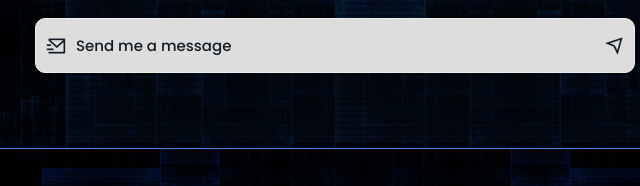
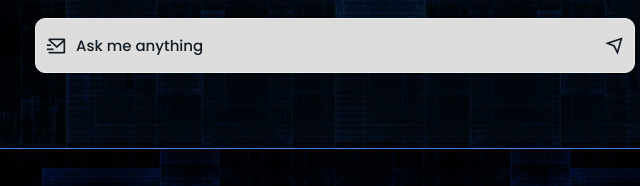
Before and after one commit to ardash-13/argie-portfolio, a plain HTML site: page index.html in a window 1280 px wide. Shown: the part 562-748 px from the top of the page, 305-945 px from the left. Drawn offline with nearby package versions, Linux system fonts and the light colour scheme.

Commit message:
Update index.html

```diff
--- a/index.html
+++ b/index.html
@@ -81,7 +81,7 @@
 		<div>
 			<a href="#contact" class="link">
 				<i class="ri-mail-send-line"></i>
-				<p>Send me a message</p>
+				<p>Ask me anything</p>
 				<i class="ri-send-plane-line"></i>
 			</a>
 		</div>
```
